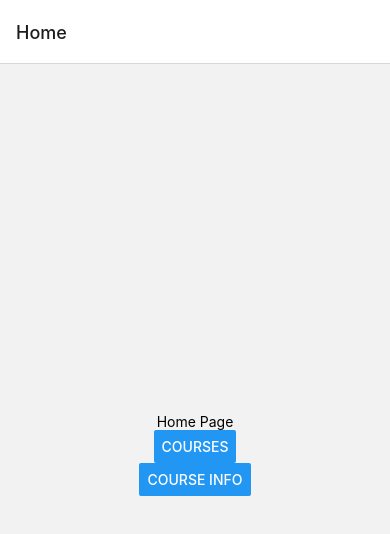
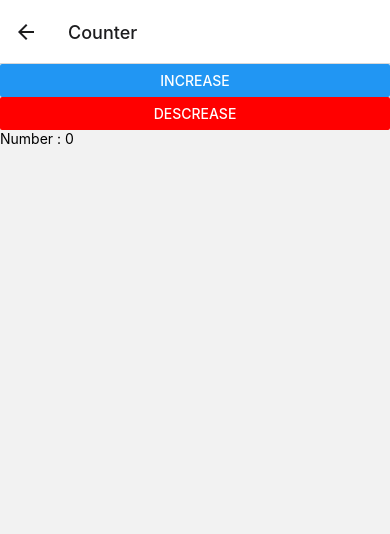
Before and after one commit to kaanarslan1990/rn-khan-app1, a React Native app: screen /Counter in a window 390 px wide. Shown: the top 534 px of the page. Built offline with nearby package versions, Linux system fonts and the light colour scheme.

Commit message:
counter added

```diff
--- a/App.js
+++ b/App.js
@@ -4,6 +4,7 @@ import { createNativeStackNavigator } from '@react-navigation/native-stack';
 import HomeScreen from './src/screens/HomeScreen';
 import CoursesScreen from './src/screens/CoursesScreen';
 import CoursesInformation from './src/screens/CoursesInformation';
+import CounterScreen from './src/screens/CounterScreen';
 
 
 
@@ -16,6 +17,7 @@ export default function App() {
         <Stack.Screen name="Home" component={HomeScreen} />
         <Stack.Screen name="Courses" component={CoursesScreen} />
         <Stack.Screen name="CourseInfo" component={CoursesInformation} />
+        <Stack.Screen name="Counter" component={CounterScreen} />
       </Stack.Navigator>
     </NavigationContainer>
   );
--- a/app.json
+++ b/app.json
@@ -4,10 +4,10 @@
     "slug": "khan-app1",
     "version": "1.0.0",
     "orientation": "portrait",
-    "icon": "./assets/icon.png",
+    "icon": "",
     "userInterfaceStyle": "light",
     "splash": {
-      "image": "./assets/splash.png",
+      "image": "",
       "resizeMode": "contain",
       "backgroundColor": "#ffffff"
     },
@@ -19,12 +19,12 @@
     },
     "android": {
       "adaptiveIcon": {
-        "foregroundImage": "./assets/adaptive-icon.png",
+        "foregroundImage": "",
         "backgroundColor": "#ffffff"
       }
     },
     "web": {
-      "favicon": "./assets/favicon.png"
+      "favicon": ""
     }
   }
 }
--- a/components/Information.js
+++ b/components/Information.js
@@ -6,29 +6,25 @@ export default function Information({ title, imageSource, desc }) {
     <View>
       <Image style={styles.img} source={imageSource} />
       <View style={styles.descTitle}>
-      <Text style={styles.title}>{title}</Text>
-      <Text style={styles.textDesc}>{desc}</Text>
+        <Text style={styles.title}>{title}</Text>
+        <Text style={styles.textDesc}>{desc}</Text>
       </View>
     </View>
   );
 }
 
 const styles = StyleSheet.create({
-    img:{
-
-        width:'100%'
-    },
-    descTitle:{
-        alignItems:'center',
-        paddingVertical:20,
-
-    },
-    title:{
-        fontSize:30
-
-    },
-    textDesc:{
-        fontSize:20
-
-    }
+  img: {
+    width: "100%",
+  },
+  descTitle: {
+    alignItems: "center",
+    paddingVertical: 20,
+  },
+  title: {
+    fontSize: 30,
+  },
+  textDesc: {
+    fontSize: 20,
+  },
 });
--- /dev/null
+++ b/src/screens/CounterScreen.js
@@ -0,0 +1,35 @@
+import { StyleSheet, Text, View, Button } from "react-native";
+import React, { useState } from "react";
+
+export default function CounterScreen() {
+  const [counter, setCounter] = useState(0);
+  return (
+    <View>
+      <Button
+        style={styles.button}
+        title="Increase"
+        onPress={() => {
+          setCounter(counter + 1);
+        }}
+      />
+      <Button
+        style={styles.button}
+        title="Descrease"
+        color={"red"}
+        onPress={() => {
+          setCounter(counter - 1);
+        }}
+      />
+      <Text>Number : {counter}</Text>
+    </View>
+  );
+}
+
+const styles = StyleSheet.create({
+  button: {
+    borderRadius: 30,
+    paddingVertical: 10,
+    paddingHorizontal: 20,
+    margin: 20,
+  },
+});
--- a/src/screens/HomeScreen.js
+++ b/src/screens/HomeScreen.js
@@ -13,6 +13,10 @@ export default function HomeScreen({navigation}) {
         title="Course Info"
         onPress={() => navigation.navigate('CourseInfo')}
       />
+      <Button
+        title="Counter App"
+        onPress={() => navigation.navigate('Counter')}
+      />
     </View>
   )
 }
```
